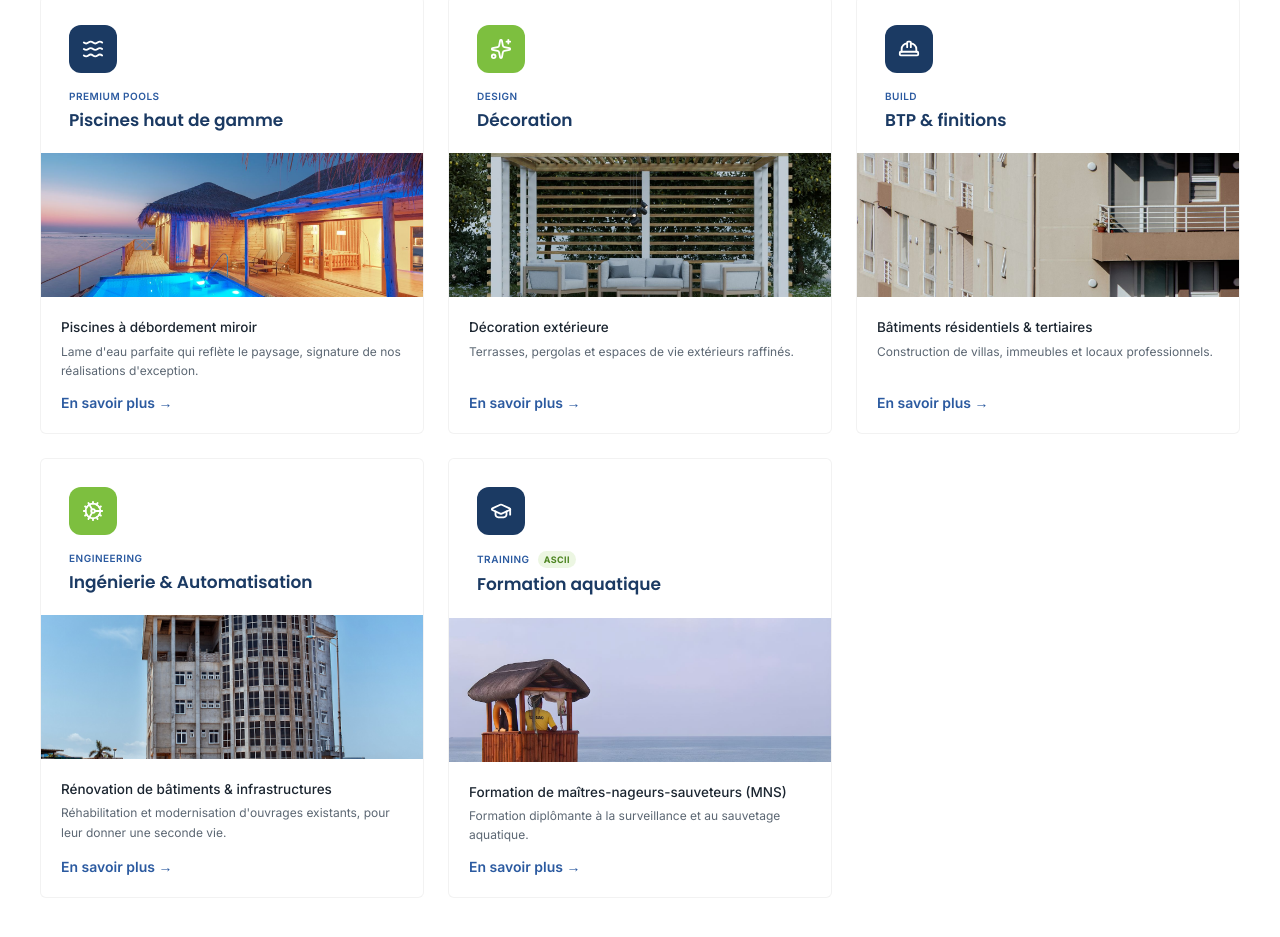
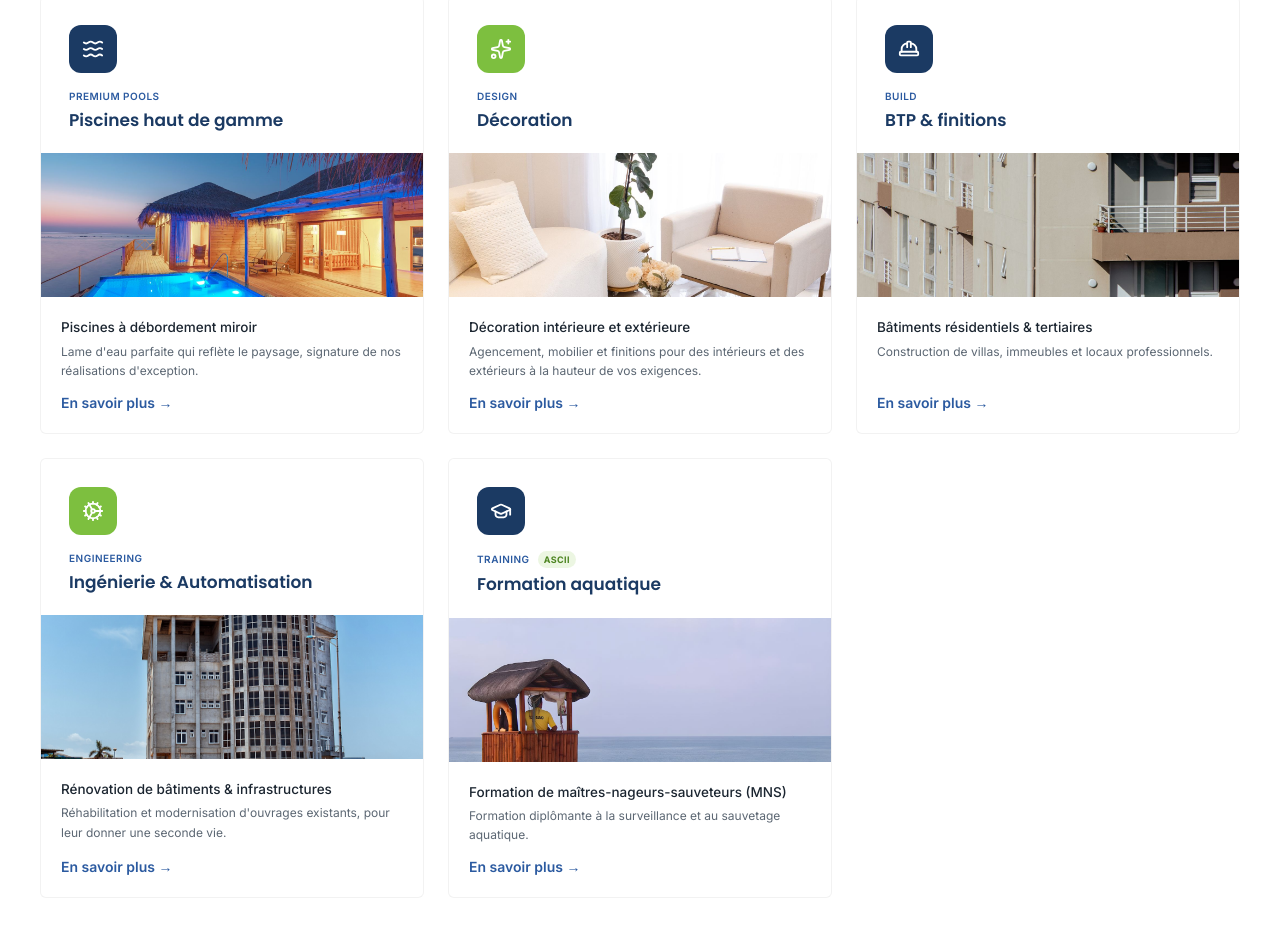
Before and after one commit to Maeva6/MN3J-GROUP_website, a React (Vite) app: page / in a window 1280 px wide. Shown: the part 1128-2065 px from the top of the page. Built offline with nearby package versions, Linux system fonts and the light colour scheme; no server answers.

Commit message:
Mise à jour des modifications pour la page de décoartion.

```diff
--- a/src/data/services.js
+++ b/src/data/services.js
@@ -44,7 +44,10 @@ import piscinesHamamImg from "../assets/images/sub-piscines-hamam.jpg";
 
 import decorationPaysagerImg from "../assets/images/sub-decoration-paysager.jpg";
 import decorationInterieureImg from "../assets/images/sub-decoration-interieure.jpg";
-import decorationExterieureImg from "../assets/images/sub-decoration-exterieure.jpg";
+import decorationPergolasImg from "../assets/images/sub-decoration-exterieure.jpg";
+// ⚠️ Photo PROVISOIRE (copie d'une autre déclinaison décoration) : à remplacer par
+// une vraie photo de passio MN3J-GROUP en gardant ce nom de fichier.
+import decorationPassioImg from "../assets/images/sub-decoration-passio.jpg";
 import decorationMobilierImg from "../assets/images/sub-decoration-mobilier.jpg";
 import decorationFauxPlafondImg from "../assets/images/sub-decoration-faux-plafond.jpg";
 import decorationVitrerieImg from "../assets/images/sub-decoration-vitrerie.jpg";
@@ -99,11 +102,12 @@ export const services = [
     icon: Sparkles,
     image: decorationImg,
     hasSlogan: true,
-    featuredSub: "exterieure",
+    featuredSub: "interieure",
     subImages: {
       paysager: decorationPaysagerImg,
       interieure: decorationInterieureImg,
-      exterieure: decorationExterieureImg,
+      pergolas: decorationPergolasImg,
+      passio: decorationPassioImg,
       mobilier: decorationMobilierImg,
       // ⚠️ Pas encore de photo de chantier MN3J-GROUP pour ces 6 déclinaisons :
       // photos libres de droits (licence Pexels, usage commercial libre, sans
--- a/src/i18n/en.js
+++ b/src/i18n/en.js
@@ -544,22 +544,32 @@ export const en = {
           },
           {
             id: "interieure",
-            title: "Interior decoration",
-            description: "Layout, furniture and finishes for interiors that meet your standards.",
+            title: "Interior and exterior decoration",
+            description: "Layout, furniture and finishes for interiors and exteriors that meet your standards.",
             advantages: [
               "Bespoke layout based on how you use each space.",
               "Materials and finishes chosen to fit your budget.",
-              "A consistent visual identity down to the smallest detail.",
+              "A consistent visual identity from the living room to outdoor spaces.",
             ],
           },
           {
-            id: "exterieure",
-            title: "Exterior decoration",
-            description: "Refined terraces, pergolas and outdoor living spaces.",
+            id: "pergolas",
+            title: "Pergolas",
+            description: "Bespoke pergolas to shade and extend your outdoor living spaces.",
             advantages: [
-              "Outdoor living spaces designed for your climate and exposure.",
-              "Terraces and pergolas designed around your plot's layout.",
-              "A natural extension of your interior outward.",
+              "A structure designed around your climate, exposure and how you use the space.",
+              "Adjustable shade and clean lines that blend into your garden.",
+              "Wood or aluminium, depending on the look and upkeep you want.",
+            ],
+          },
+          {
+            id: "passio",
+            title: "Passio",
+            description: "Covered spaces extending your home, so you can enjoy the outdoors sheltered.",
+            advantages: [
+              "A covered space that extends your home outward.",
+              "Sheltered from rain and sun depending on your plot's layout.",
+              "Finishes matched to your architecture.",
             ],
           },
           {
@@ -594,8 +604,8 @@ export const en = {
           },
           {
             id: "aluminium",
-            title: "Aluminium joinery",
-            description: "Bespoke aluminium joinery: bay windows, doors and facades.",
+            title: "Aluminium and alucobon",
+            description: "Bespoke aluminium joinery and alucobon composite panels: bay windows, doors, facades and cladding.",
             advantages: [
               "Lightweight, resistant structures adapted to the local climate.",
               "Modern finishes that suit any architectural style.",
--- a/src/i18n/fr.js
+++ b/src/i18n/fr.js
@@ -544,22 +544,32 @@ export const fr = {
           },
           {
             id: "interieure",
-            title: "Décoration intérieure",
-            description: "Agencement, mobilier et finitions pour des intérieurs à la hauteur de vos exigences.",
+            title: "Décoration intérieure et extérieure",
+            description: "Agencement, mobilier et finitions pour des intérieurs et des extérieurs à la hauteur de vos exigences.",
             advantages: [
               "Agencement sur-mesure selon vos usages et la configuration de vos espaces.",
               "Matériaux et finitions choisis pour s'adapter à votre budget.",
-              "Une identité visuelle cohérente du salon aux moindres détails.",
+              "Une identité visuelle cohérente du salon aux espaces extérieurs.",
             ],
           },
           {
-            id: "exterieure",
-            title: "Décoration extérieure",
-            description: "Terrasses, pergolas et espaces de vie extérieurs raffinés.",
+            id: "pergolas",
+            title: "Pergolas",
+            description: "Pergolas sur-mesure pour ombrer et prolonger vos espaces de vie extérieurs.",
             advantages: [
-              "Des espaces de vie extérieurs pensés pour votre climat et votre exposition.",
-              "Terrasses et pergolas conçues selon la configuration de votre terrain.",
-              "Un prolongement naturel de votre intérieur vers l'extérieur.",
+              "Une structure pensée selon votre climat, votre exposition et vos usages.",
+              "Ombrage réglable et lignes épurées qui s'intègrent à votre jardin.",
+              "Bois ou aluminium selon le rendu et l'entretien souhaités.",
+            ],
+          },
+          {
+            id: "passio",
+            title: "Passio",
+            description: "Espaces couverts en prolongement de votre maison, pour vivre dehors à l'abri.",
+            advantages: [
+              "Un espace couvert qui prolonge votre maison vers l'extérieur.",
+              "Protégé de la pluie et du soleil selon la configuration de votre terrain.",
+              "Des finitions harmonisées avec votre architecture.",
             ],
           },
           {
@@ -594,8 +604,8 @@ export const fr = {
           },
           {
             id: "aluminium",
-            title: "Aluminium",
-            description: "Menuiseries aluminium sur-mesure : baies, portes et façades.",
+            title: "Aluminium et alucobon",
+            description: "Menuiseries aluminium et panneaux alucobon sur-mesure : baies, portes, façades et habillages.",
             advantages: [
               "Structures légères, résistantes et adaptées au climat local.",
               "Finitions modernes qui s'intègrent à toute architecture.",
```
Also changed, not shown: src/assets/images/sub-decoration-passio.jpg (added).
